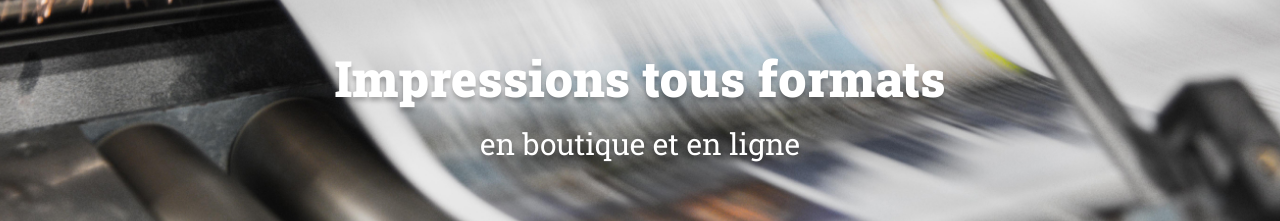
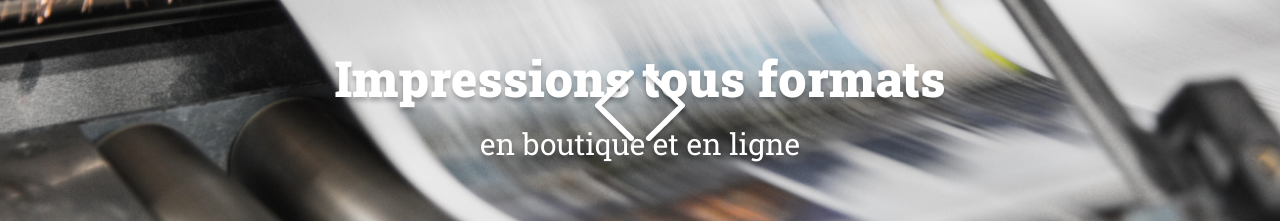
Before and after one commit to vanedem/Print_it, a plain HTML site: page index.html in a window 1280 px wide. Shown: the part 225-446 px from the top of the page. Drawn offline with Linux system fonts and the light colour scheme.

Commit message:
19/03 à 15h37

```diff
--- a/index.html
+++ b/index.html
@@ -18,6 +18,10 @@
 </header>
 <main>
 	<div id="banner">
+		<div class="arrow">
+			<img class=".arrow_left" src="./assets/images/arrow_left.png" alt="Flèche gauche du carrrousel">
+			<img class=".arrow_right" src="./assets/images/arrow_right.png" alt="Flèche droite du carrrousel">
+		</div>
 		<img class="banner-img" src="./assets/images/slideshow/slide1.jpg" alt="Banner Print-it">
 		<p>Impressions tous formats <span>en boutique et en ligne</span></p>
 		<div class="dots">
```
